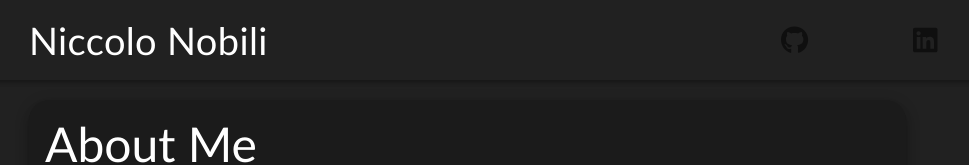
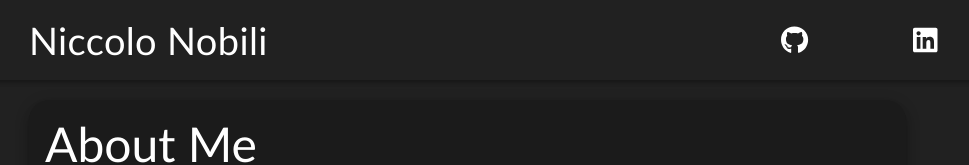
Before and after one commit to strobosco/personal-website, a Next.js app: page / in a window 1280 px wide. Shown: the top 165 px of the page, without its empty margins (155-1124 px from the left). Built offline with nearby package versions, Linux system fonts and the light colour scheme.

Commit message:
Fixed buttons

```diff
--- a/components/NavBar.tsx
+++ b/components/NavBar.tsx
@@ -44,7 +44,8 @@ const NavBar: NextPage = () => {
                 target="_blank"
                 rel="noopener noreferrer"
                 size="large"
-                aria-label="menu"
+                color="inherit"
+                aria-label="Github"
                 sx={{ mr: 10 }}
               >
                 <FontAwesomeIcon icon={faGithub} size="1x" />
@@ -54,7 +55,8 @@ const NavBar: NextPage = () => {
                 target="_blank"
                 rel="noopener noreferrer"
                 size="large"
-                aria-label="menu"
+                color="inherit"
+                aria-label="LinkedIn"
                 sx={{ mr: 2 }}
               >
                 <FontAwesomeIcon icon={faLinkedin} size="1x" />
```
